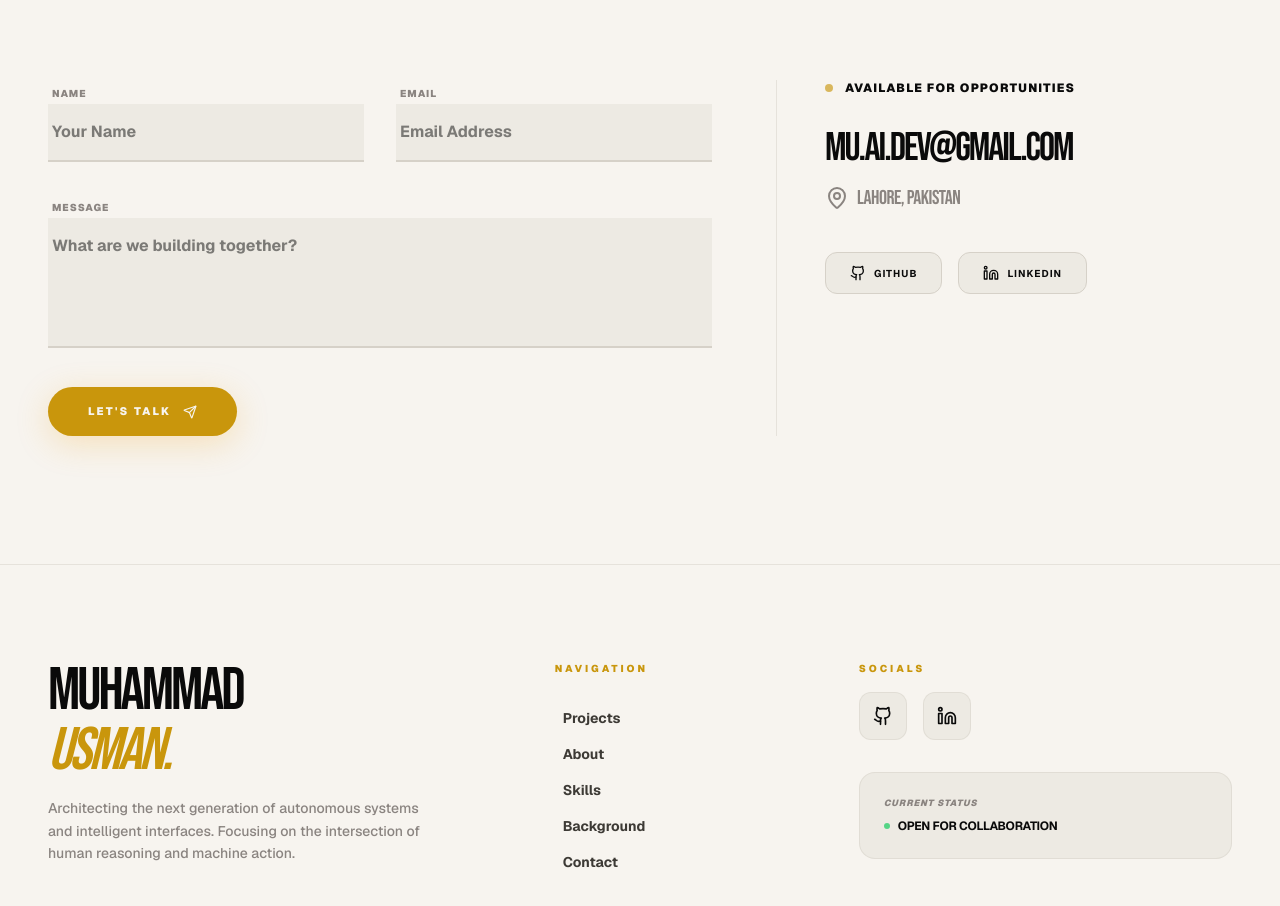
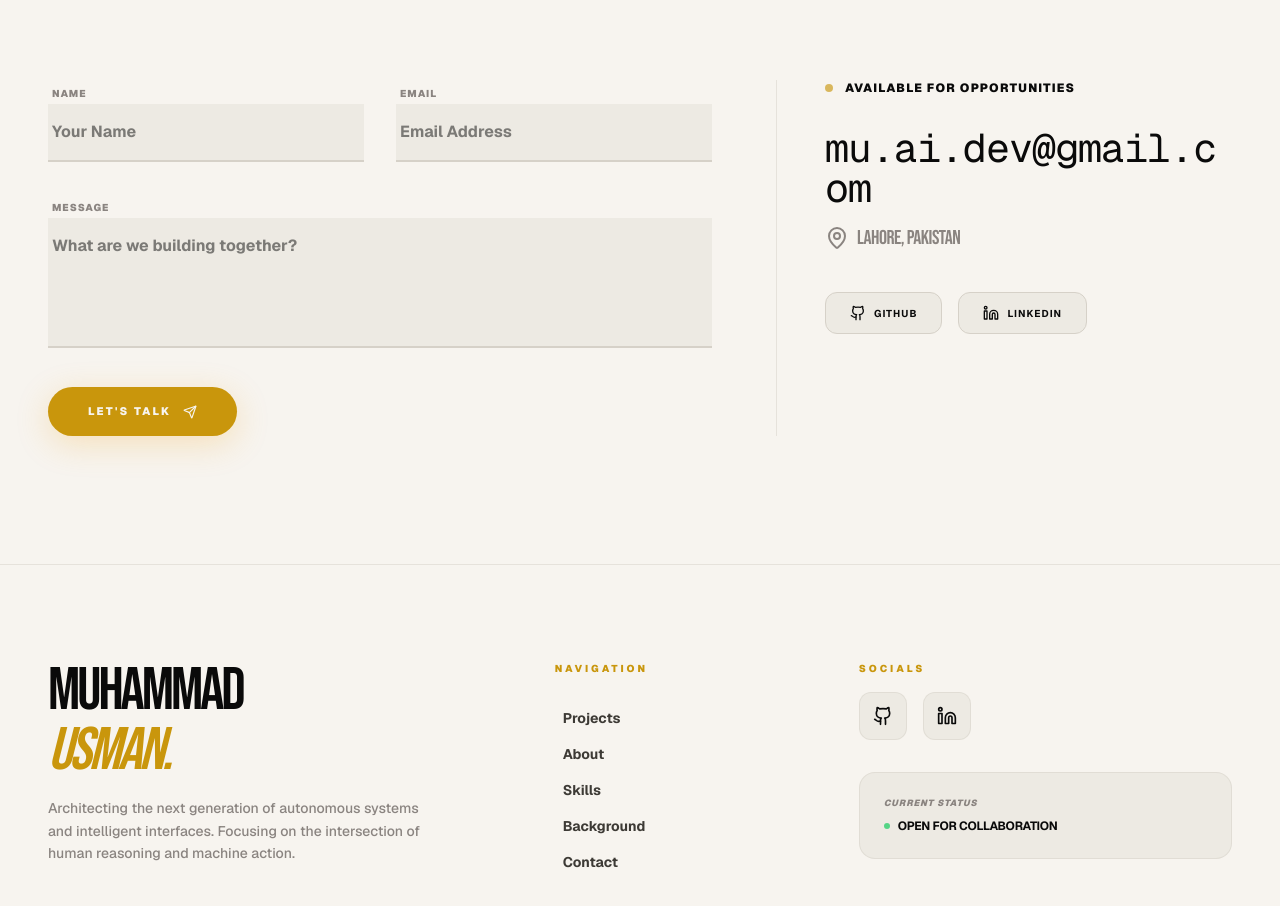
Before and after one commit to MuhammadUsmanGM/Portfolio, a Next.js app: page / in a window 1280 px wide. Shown: the part 7940-8846 px from the top of the page. Built offline with nearby package versions, Linux system fonts and the light colour scheme; no server answers.

Commit message:
fix(ui): update contact email typography to lowercase mono font

```diff
--- a/app/components/Contact.tsx
+++ b/app/components/Contact.tsx
@@ -173,7 +173,7 @@ const Contact = () => {
               <div className="space-y-4">
                 <a
                   href="mailto:mu.ai.dev@gmail.com"
-                  className="block text-[clamp(1.5rem,6vw,2.5rem)] font-bebas tracking-tighter text-text hover:text-accent transition-colors break-all leading-none"
+                  className="block text-[clamp(1.5rem,6vw,2.5rem)] font-mono tracking-tight text-text hover:text-accent transition-colors break-all leading-none lowercase"
                 >
                   mu.ai.dev@gmail.com
                 </a>
```
